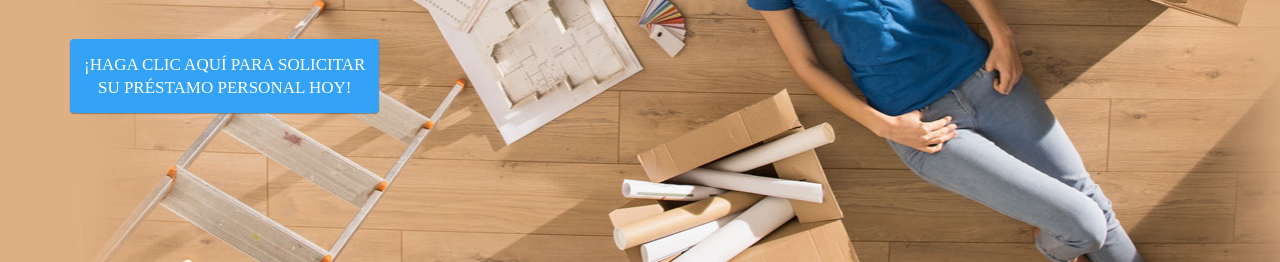
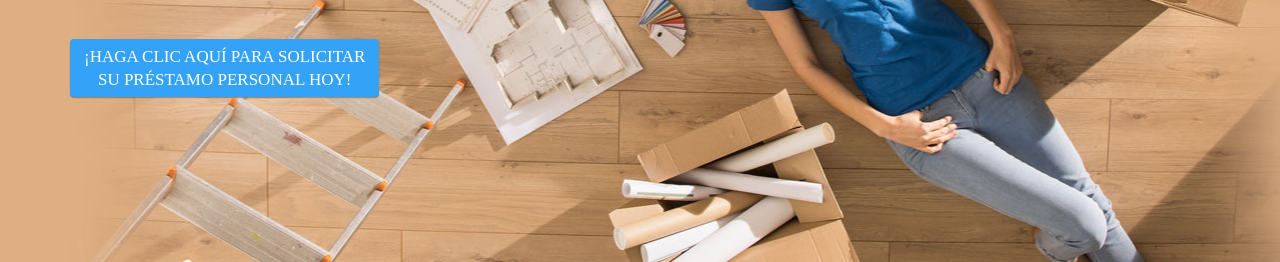
Before and after one commit to mauricio-gamboa/bacLandings, a website: page firstLanding/index.html in a window 1280 px wide. Shown: the part 471-733 px from the top of the page. Drawn offline with Linux system fonts and the light colour scheme; a web font is replaced by a local one.

Commit message:
Less padding on buttons

```diff
--- a/firstLanding/public/less/styles.less
+++ b/firstLanding/public/less/styles.less
@@ -330,7 +330,7 @@ Buttons and Links
     line-height: 23px;
     margin-top: 30px;
     font-size: 17px;
-    padding: 14px;
+    padding: 6px 14px;
 
     &:hover {
       background-color: @blue-2;
```
Also changed, not shown: firstLanding/public/styles/styles.css, firstLanding/public/styles/styles.min.css.
